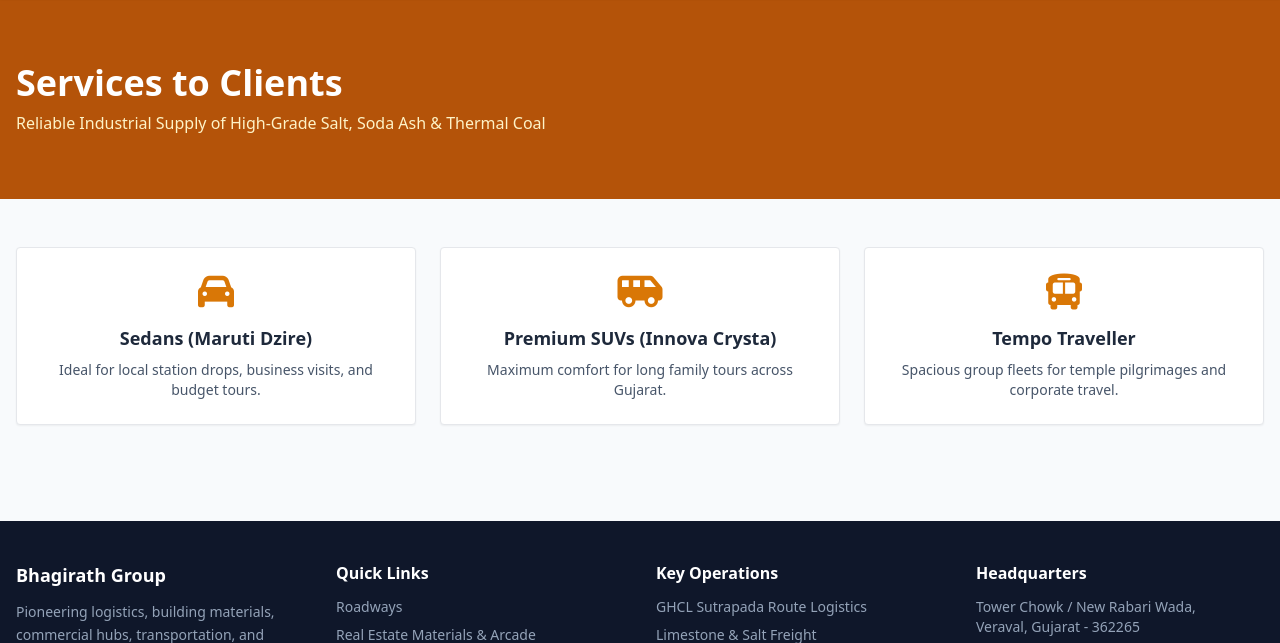
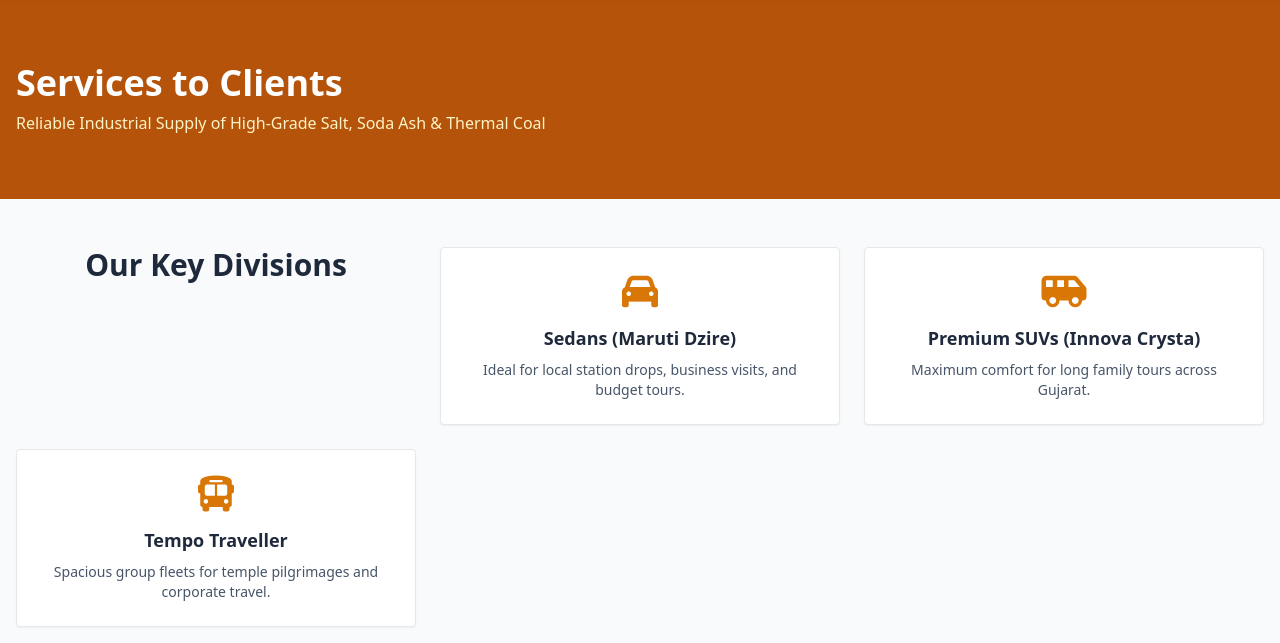
Before and after one commit to Nirav5238/Bhagirath-Group, a Flask app: page /cab-service in a window 1280 px wide. Shown: the part 101-744 px from the top of the page. Run offline with Flask 3, Linux system fonts and the light colour scheme; some libraries are stand-ins or nearby versions.

Commit message:
change11

```diff
--- a/templates/cab.html
+++ b/templates/cab.html
@@ -9,6 +9,7 @@
 </section>
 
 <section class="max-w-7xl mx-auto px-4 py-12 grid md:grid-cols-3 gap-6">
+    <h2 class="text-3xl font-bold text-center mb-12">Our Key Divisions</h2>
     <div class="bg-white p-6 border rounded shadow-sm text-center">
         <i class="fa-solid fa-car text-4xl text-amber-600 mb-3"></i>
         <h3 class="font-bold text-lg">Sedans (Maruti Dzire)</h3>
```
